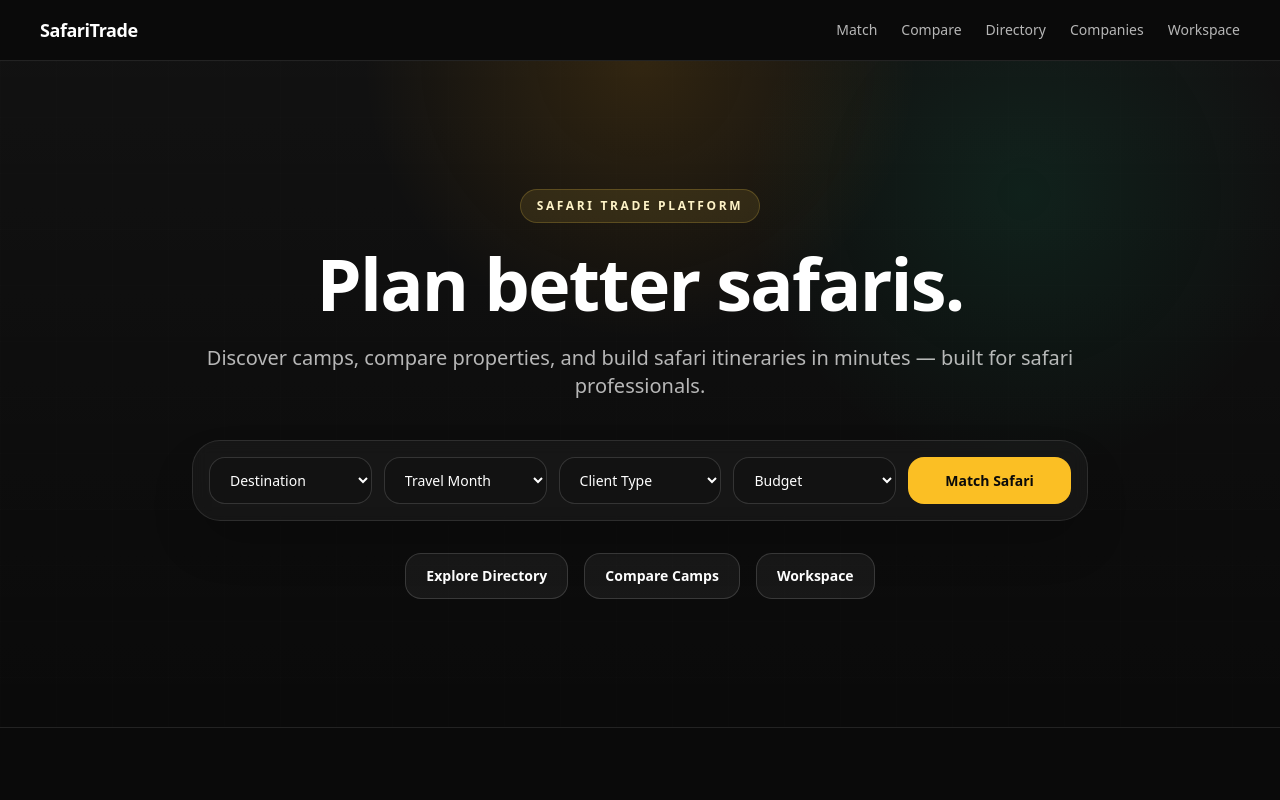
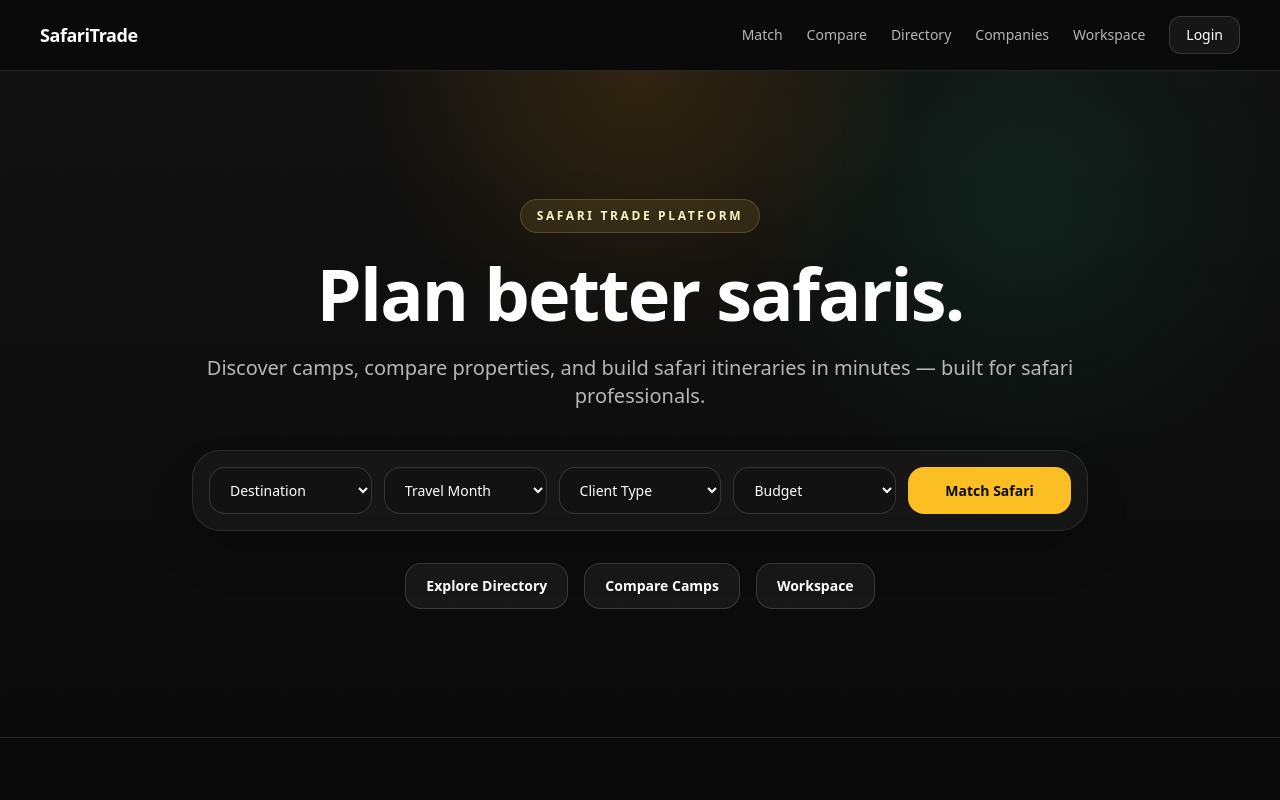
Before and after one commit to aisafarimarketing-ux/safari-trade-directory, a Next.js app: page / in a window 1280 px wide. Shown: the top 800 px of the page. Built offline with nearby package versions, Linux system fonts and the light colour scheme.

Commit message:
Update Navbar.tsx

```diff
--- a/src/components/Navbar.tsx
+++ b/src/components/Navbar.tsx
@@ -16,11 +16,20 @@ export default function Navbar() {
           <a href="/directory" className="text-white/70 transition hover:text-white">
             Directory
           </a>
-          <a href="/companies/nyumbani-collection" className="text-white/70 transition hover:text-white">
+          <a
+            href="/companies/nyumbani-collection"
+            className="text-white/70 transition hover:text-white"
+          >
             Companies
           </a>
           <a href="/workspace" className="text-white/70 transition hover:text-white">
             Workspace
+          </a>
+          <a
+            href="/login"
+            className="rounded-xl border border-white/15 bg-white/5 px-4 py-2 text-white transition hover:bg-white/10"
+          >
+            Login
           </a>
         </div>
       </div>
```
